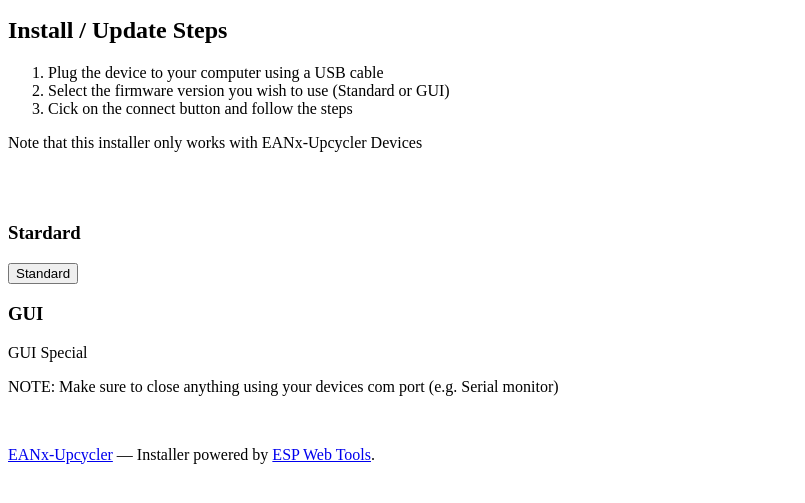
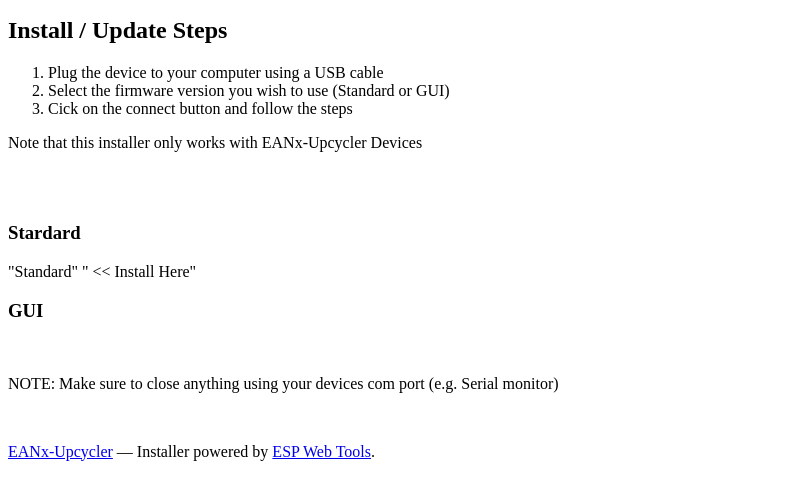
Before and after one commit to lbehrler/EANxUpcycler.github.io, a plain HTML site: page index.html in a window 1280 px wide. Shown: the part 101-604 px from the top of the page, without its empty margins (0-805 px from the left). Drawn offline with Linux system fonts and the light colour scheme; a script that the page names is missing.

Commit message:
HTML Update

```diff
--- a/index.html
+++ b/index.html
@@ -33,11 +33,13 @@
         <br>
         <h3>Stardard</h3>
         <esp-web-install-button id="installButton" manifest="webflash/manifest.json">
-            <button slot="activate">Standard</button>
-        </esp-web-install-button>
+            <slot="activate">
+                <buton>"Standard"</buton>
+            </slot>
+        </esp-web-install-button>" << Install Here"
         <br>
         <h3>GUI</h3>
-        <esp-web-install-button id="installButtonGUI" manifest="webflash/manifest_GUI.json">GUI Special</esp-web-install-button>
+        <esp-web-install-button id="installButtonGUI" manifest="webflash/manifest_GUI.json"></esp-web-install-button>
         <br>
         <p>NOTE: Make sure to close anything using your devices com port (e.g. Serial monitor)</p>
     </div>
```
